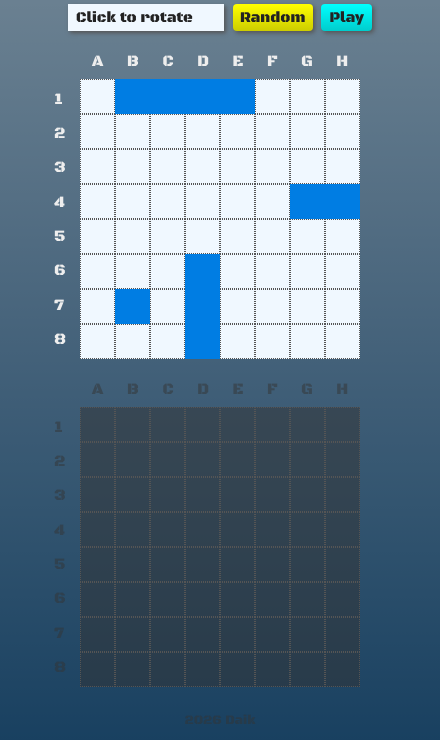
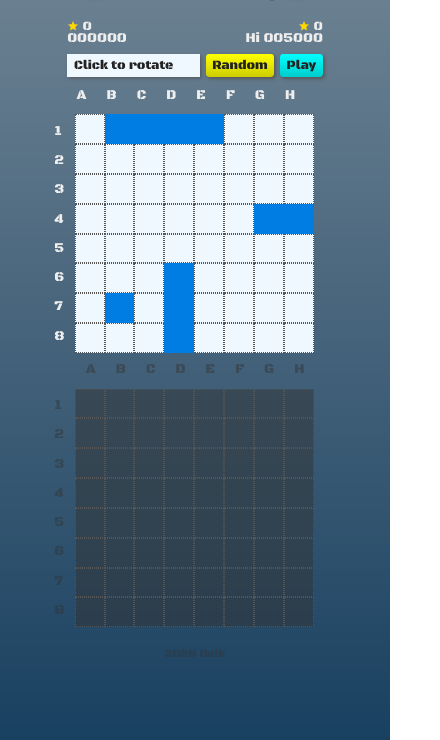
Before and after one commit to Daik102/battleship, a website built with webpack: page src/template.html in a window 390 px wide. Shown: the part 104-844 px from the top of the page, 440 px wide, since content can reach past the window. Built offline with nearby package versions, Linux system fonts and the light colour scheme.

Commit message:
Add responsive design

```diff
--- a/src/styles.css
+++ b/src/styles.css
@@ -7,7 +7,7 @@
   margin: 0;
   padding: 0;
   box-sizing: border-box;
-  font-size: 10px;
+  font-size: 1.01vh;
   font-family: BlackOpsOne, Arial, Helvetica, sans-serif;
   font-weight: 400;
 }
@@ -26,6 +26,7 @@
   --star-theme: gold;
   --emblem-theme: #222;
   --wrapper-theme: rgba(51, 51, 51, 0.5);
+  --initial-theme: rgba(51, 51, 51, 0.5);
   --square-theme: aliceblue;
   --square-dark-theme: #c0c7cd;
   --enemy-square-theme: rgba(0, 225, 130, 0.85);
@@ -69,11 +70,9 @@ button {
   flex-direction: column;
   align-items: center;
   justify-content: center;
-  gap: 2rem;
   width: 44rem;
   height: 100%;
   margin: 0 auto;
-  padding: 0 6.8rem;
   background-color: var(--wrapper-theme);
 }
 
@@ -134,15 +133,14 @@ button {
   flex-direction: column;
   align-items: center;
   justify-content: center;
-  gap: 2rem;
   width: 100%;
+  margin:2rem 0 1.2rem;
 }
 
 .victory-row {
   display: flex;
   justify-content: space-between;
-  width: 100%;
-  margin: -0.4rem 0 -2rem;
+  width: 30rem;
 }
 
 .victory-row div {
@@ -166,8 +164,8 @@ button {
 .score-board-row {
   display: flex;
   justify-content: space-between;
-  width: 100%;
-  margin-bottom: -1rem;
+  width: 30rem;
+  margin: -0.4rem 0 0.8rem;
 }
 
 .current-score-board,
@@ -179,7 +177,7 @@ button {
 .message-row {
   display: flex;
   justify-content: space-between;
-  width: 100%;
+  width: 30rem;
 }
 
 .message-board {
@@ -240,14 +238,28 @@ button {
   width: 100%;
 }
 
+.board-area-one,
+.board-area-two {
+  display: flex;
+  flex-direction: column;
+  gap: 1.2rem;
+}
+
+.board-area-one {
+  margin-bottom: -1rem;
+}
+
+.board-area-two {
+  align-items: center;
+}
+
 .column-marker {
   display: flex;
   gap: 2.36rem;
-  margin: 0rem 0 -1.2rem;
 }
 
-.board-area-one,
-.board-area-two {
+.board-area-one-row,
+.board-area-two-row {
   display: flex;
 }
 
@@ -255,7 +267,7 @@ button {
   display: flex;
   flex-direction: column;
   gap: 1.44rem;
-  margin: 1rem 1.4rem 0 -2.6rem;
+  margin: 1rem 1.2rem 0 -2.6rem;
 }
 
 .marker-top li {
@@ -273,7 +285,7 @@ button {
 }
 
 .initial-line {
-  color: var(--wrapper-theme)
+  color: var(--initial-theme)
 }
 
 .target-line {
@@ -399,14 +411,14 @@ button {
 
 .initial {
   cursor: default;
-  background-color: var(--wrapper-theme);
+  background-color: var(--initial-theme);
 }
 
 .round-board {
   font-size: 2.6rem;
   color: var(--round-board-theme);
   opacity: 0;
-  transform: translate(0, -17.6rem);
+  transform: translate(0, -16.8rem);
 }
 
 .display-round {
@@ -529,7 +541,7 @@ h2 {
 }
 
 .link-section {
-  margin-top: -4.8rem;
+  margin-top: -2rem;
 }
 
 .admin-link {
@@ -539,9 +551,15 @@ h2 {
 }
 
 .initial-admin-link {
-  color: var(--wrapper-theme);
+  color: var(--initial-theme);
 }
 
 .admin-link:hover {
   color: var(--target-theme);
 }
+
+@media screen and (orientation: portrait) {
+  .wrapper {
+    width: 100%;
+  }
+}
--- a/src/template.html
+++ b/src/template.html
@@ -44,6 +44,7 @@
       </div>
     </section>
     <section class="board-section">
+      <div class="board-area-one">
         <ul class="column-marker marker-top">
           <li>A</li>
           <li>B</li>
@@ -54,7 +55,7 @@
           <li>G</li>
           <li>H</li>
         </ul>
-      <div class="board-area-one">
+        <div class="board-area-one-row">
           <ul class="row-marker marker-top">
             <li>1</li>
             <li>2</li>
@@ -67,6 +68,8 @@
           </ul>
           <ul class="board-container-one"></ul>
         </div>
+      </div>
+      <div class="board-area-two">
         <ul class="column-marker marker-bottom">
           <li class="column">A</li>
           <li class="column">B</li>
@@ -77,7 +80,7 @@
           <li class="column">G</li>
           <li class="column">H</li>
         </ul>
-      <div class="board-area-two">
+        <div class="board-area-two-row">
           <ul class="row-marker marker-bottom">
             <li class="row">1</li>
             <li class="row">2</li>
@@ -91,6 +94,7 @@
           <ul class="board-container-two"></ul>
         </div>
         <p class="round-board">Round 1</p>
+      </div>
     </section>
     <section class="link-section">
       <a class="admin-link" href="https://daik102.github.io/admin-dashboard/" target="_blank">2026 Daik</a>
```
Lines whose indentation alone changed are shown as unchanged.
